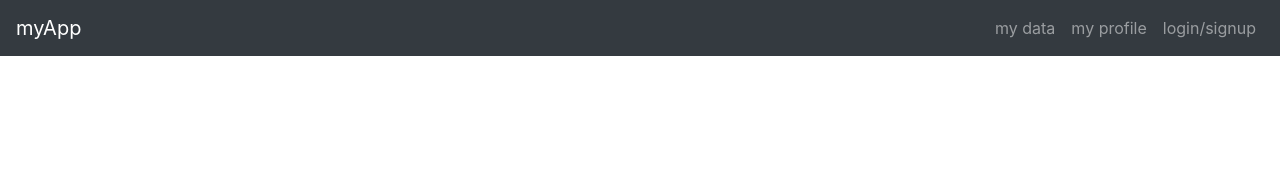
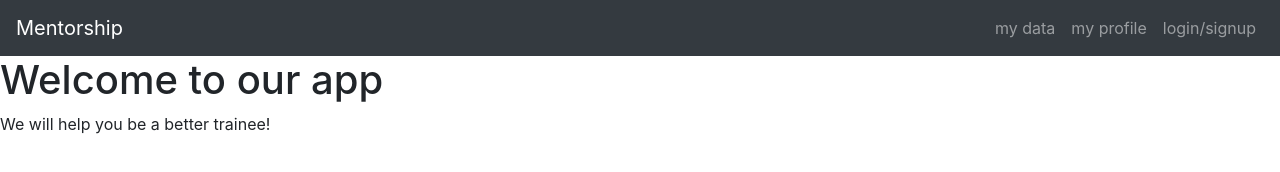
Before and after one commit to khion/mentorship, a plain HTML site: page index.html in a window 1280 px wide. Drawn offline with nearby package versions, Linux system fonts and the light colour scheme.

Commit message:
Added an intro to page

```diff
--- a/index.html
+++ b/index.html
@@ -23,7 +23,7 @@
     <!-------------------------------------->
     <!-- Header Navigation Bar -->
     <nav class="navbar navbar-expand-lg navbar-dark bg-dark">
-        <a class="navbar-brand" href="">myApp</a>
+        <a class="navbar-brand" href="">Mentorship</a>
         <button class="navbar-toggler" type="button" data-toggle="collapse" data-target="#navbarTogglerDemo02">
             <span class="navbar-toggler-icon"></span>
         </button>
@@ -41,6 +41,9 @@
             </ul>
         </div>
     </nav>
+
+    <h1>Welcome to our app</h1>
+    <p>We will help you be a better trainee!</p>
 
     <!----------------------------------------------->
     <!-- JS: Boostrap, Firebase, API related    -->
```
